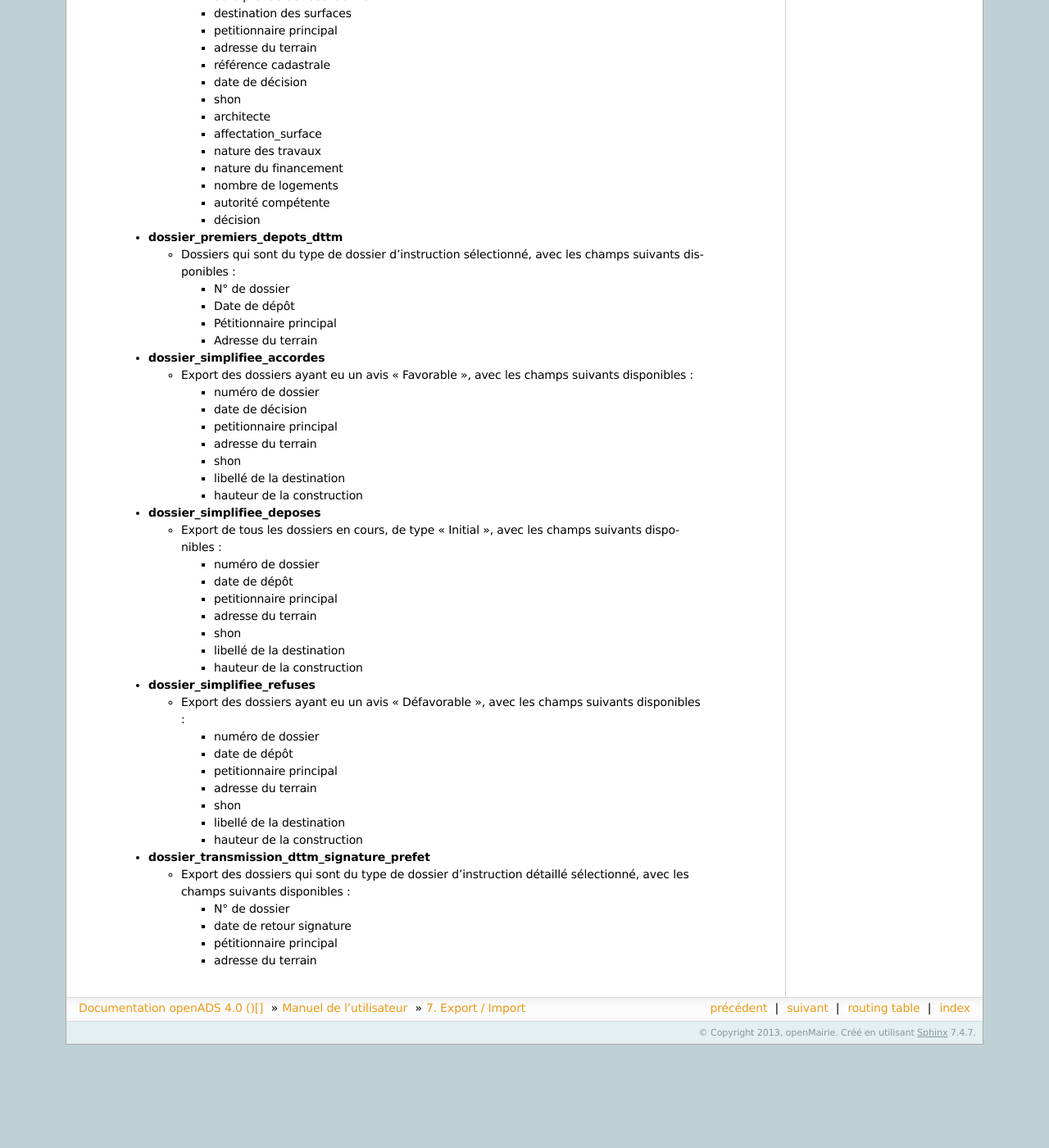
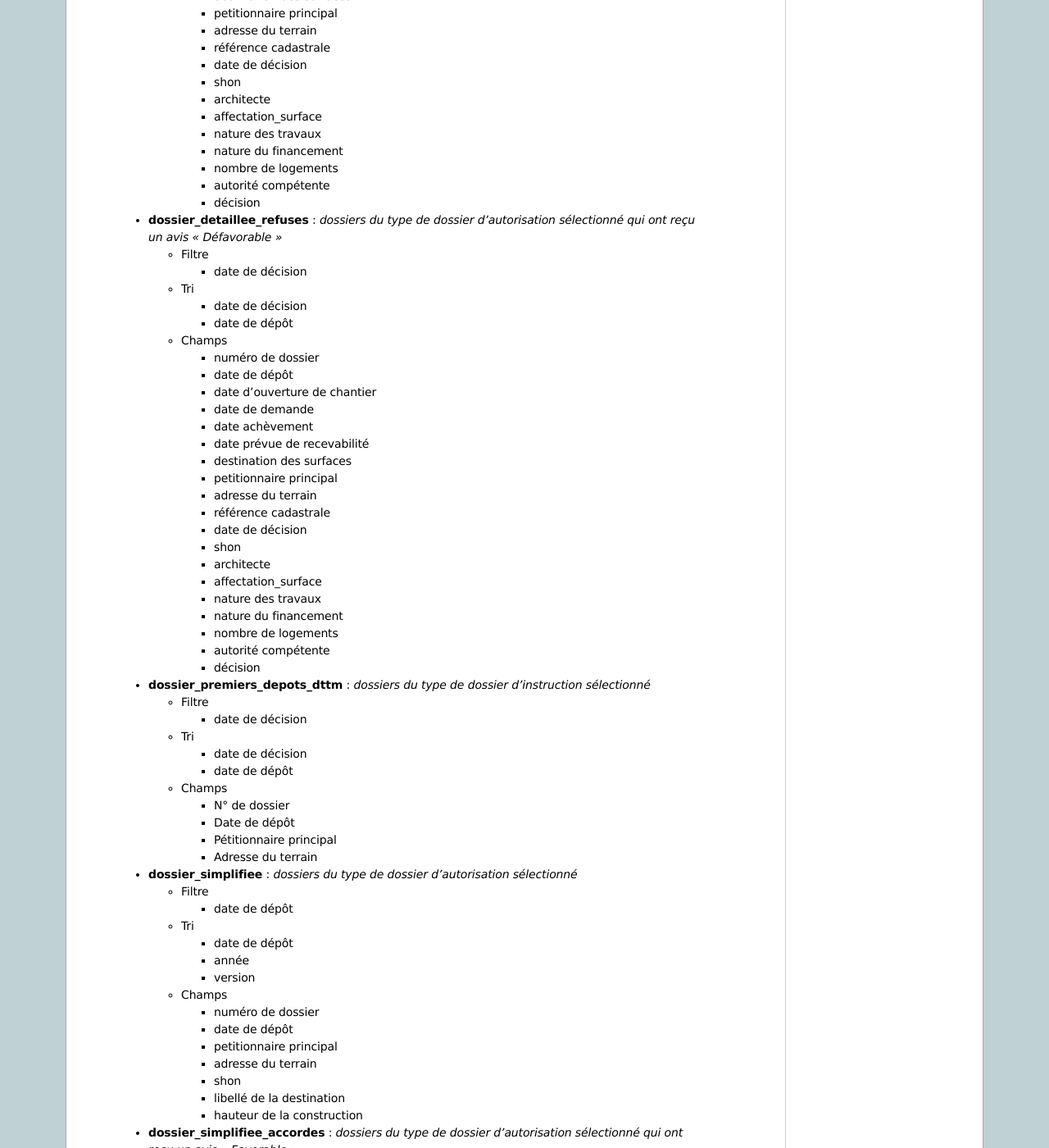
Before and after one commit to mpavaux/openads-documentation, a Sphinx documentation site: the page built from source/manuel_utilisateur/export_import.rst, in a window 1280 px wide and 1400 px high, scrolled down 5792 px. Shown: the whole window at 82% size. Built offline with Sphinx 7.4.7, drawn with Linux system fonts in a browser that asks for light colours; before the commit the page ends 7066 px from its top, so only the background shows below that; some of the changed text lies outside the part shown.

Commit message:
Détail des statistiques à la demande

```diff
--- a/source/manuel_utilisateur/export_import.rst
+++ b/source/manuel_utilisateur/export_import.rst
@@ -250,9 +250,19 @@
 Ce menu permet d'exporter des dossiers d'instruction selon plusieurs critères et avec des
 détails différents.
 
-  * **dossier_depots_division**
+  * **dossier_depots_division** : *tous les dossiers*
 
-    - Export de tous les dossiers, avec les champs suivants disponibles :
+    - Filtre
+
+      + date de dépôt
+
+    - Tri
+
+      + code de division
+      + date de dépôt
+      + nom d'instructeur
+
+    - Champs
 
       + N° de dossier
       + Division
@@ -260,9 +270,18 @@
       + Pétitionnaire principal
       + Adresse du terrain
 
-  * **dossier_detaillee**
+  * **dossier_detaillee** : *dossiers du type de dossier d'autorisation sélectionné*
 
-    - Export des dossiers du type sélectionné, avec les champs suivants disponibles :
+    - Filtre
+
+      + date de dépôt
+
+    - Tri
+
+      + date de décision
+      + date de dépôt
+
+    - Champs
 
       + numéro de dossier
       + date de dépôt
@@ -284,9 +303,18 @@
       + autorité compétente
       + décision
 
-  * **dossier_detaillee_accordes**
+  * **dossier_detaillee_accordes** : *dossiers accordés du type de dossier d'autorisation sélectionné*
 
-    - Export des dossiers accordés, avec les champs suivants disponibles :
+    - Filtre
+
+      + date de décision
+
+    - Tri
+
+      + date de décision
+      + date de dépôt
+
+    - Champs
 
       + numéro de dossier
       + date de dépôt
@@ -308,9 +336,18 @@
       + autorité compétente
       + décision
 
-  * **dossier_detaillee_detail**
+  * **dossier_detaillee_detail** : *dossiers de type CU*
 
-    - Export des dossiers de type CU, avec les champs suivants disponibles :
+    - Filtre
+
+      + date de décision
+
+    - Tri
+
+      + date de décision
+      + date de dépôt
+
+    - Champs
 
       + numéro de dossier
       + date de dépôt
@@ -332,9 +369,18 @@
       + autorité compétente
       + décision
 
-  * **dossier_detaillee_refuses**
+  * **dossier_detaillee_refuses** : *dossiers du type de dossier d'autorisation sélectionné qui ont reçu un avis "Défavorable"*
 
-    - Export des dossiers du type sélectionné qui ont eu un avis "Dévaforable", avec les champs suivants disponibles :
+    - Filtre
+
+      + date de décision
+
+    - Tri
+
+      + date de décision
+      + date de dépôt
+
+    - Champs
 
       + numéro de dossier
       + date de dépôt
@@ -356,18 +402,58 @@
       + autorité compétente
       + décision
 
-  * **dossier_premiers_depots_dttm**
+  * **dossier_premiers_depots_dttm** : *dossiers du type de dossier d'instruction sélectionné*
 
-    - Dossiers qui sont du type de dossier d'instruction sélectionné, avec les champs suivants disponibles :
+    - Filtre
+
+      + date de décision
+
+    - Tri
+
+      + date de décision
+      + date de dépôt
+
+    - Champs
 
       + N° de dossier
       + Date de dépôt
       + Pétitionnaire principal
       + Adresse du terrain
 
-  * **dossier_simplifiee_accordes**
+  * **dossier_simplifiee** : *dossiers du type de dossier d'autorisation sélectionné*
 
-    - Export des dossiers ayant eu un avis "Favorable", avec les champs suivants disponibles :
+    - Filtre
+
+      + date de dépôt
+
+    - Tri
+
+      + date de dépôt
+      + année
+      + version
+
+    - Champs
+
+      + numéro de dossier
+      + date de dépôt
+      + petitionnaire principal
+      + adresse du terrain
+      + shon
+      + libellé de la destination
+      + hauteur de la construction
+
+  * **dossier_simplifiee_accordes** : *dossiers du type de dossier d'autorisation sélectionné qui ont reçu un avis "Favorable"*
+
+    - Filtre
+
+      + date de décision
+
+    - Tri
+
+      + date de décision
+      + date de dépôt
+
+    - Champs
 
       + numéro de dossier
       + date de décision
@@ -377,9 +463,17 @@
       + libellé de la destination
       + hauteur de la construction
 
-  * **dossier_simplifiee_deposes**
+  * **dossier_simplifiee_deposes** : *dossiers en cours de type "Initial" et du type de dossier d'autorisation sélectionné*
 
-    - Export de tous les dossiers en cours, de type "Initial", avec les champs suivants disponibles :
+    - Filtre
+
+      + date de dépôt
+
+    - Tri
+
+      + date de dépôt
+
+    - Champs
 
       + numéro de dossier
       + date de dépôt
@@ -389,9 +483,18 @@
       + libellé de la destination
       + hauteur de la construction
 
-  * **dossier_simplifiee_refuses**
+  * **dossier_simplifiee_refuses** : *dossiers du type de dossier d'autorisation sélectionné qui ont reçu un avis "Défavorable"*
 
-    - Export des dossiers ayant eu un avis "Défavorable", avec les champs suivants disponibles :
+    - Filtre
+
+      + date de décision
+
+    - Tri
+
+      + date de dépôt
+      + date de décision
+
+    - Champs
 
       + numéro de dossier
       + date de dépôt
@@ -401,9 +504,15 @@
       + libellé de la destination
       + hauteur de la construction
 
-  * **dossier_transmission_dttm_signature_prefet**
+  * **dossier_transmission_dttm_signature_prefet** : *dossiers du type de dossier d'instruction sélectionné*
 
-    - Export des dossiers qui sont du type de dossier d'instruction détaillé sélectionné, avec les champs suivants disponibles :
+    - Filtre
+
+      + date de retour de signature
+
+    - Aucun tri proposé
+
+    - Champs
 
       + N° de dossier
       + date de retour signature
```
